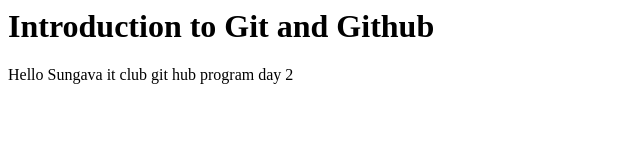
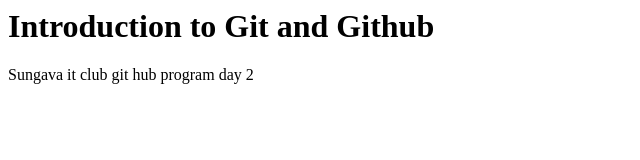
Before and after one commit to Nirvik6666/Nirvik-, a plain HTML site: page index2.html in a window 1280 px wide. Shown: the full height of the page, 0-640 px from the left. Drawn offline with Linux system fonts and the light colour scheme.

Commit message:
Update index2.html

```diff
--- a/index2.html
+++ b/index2.html
@@ -4,6 +4,6 @@
 </head>
 <body>
      <h1>Introduction to Git and Github</h1>
-    <p>Hello Sungava it club git hub program day 2</p>
+    <p>Sungava it club git hub program day 2</p>
 </body>
 </html>
```
